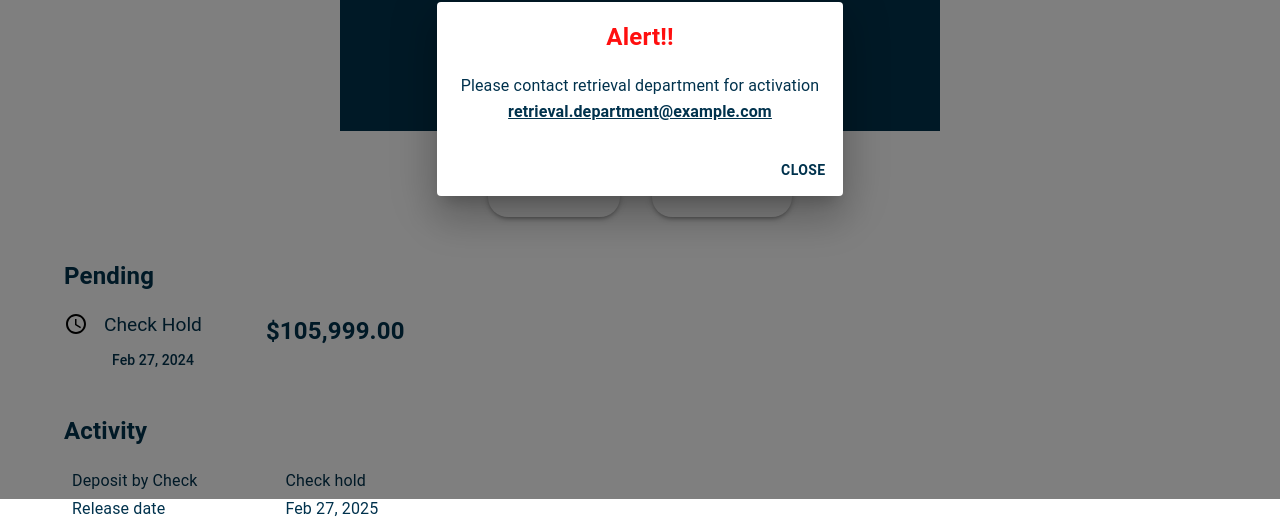
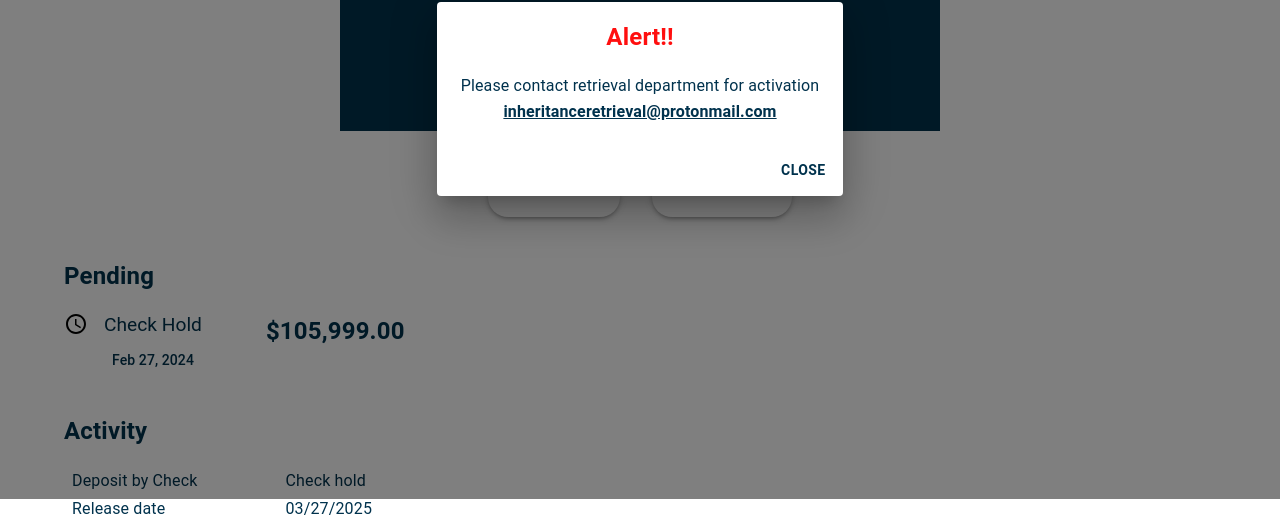
Before and after one commit to tochikaze3/FinDash, a React (Create React App) app: page /Dashboard in a window 1280 px wide. Both pictures are taken after a click on the button 553 px from the left and 436 px from the top of the page. Shown: the part 301-821 px from the top of the page. Built offline with nearby package versions, Linux system fonts and the light colour scheme.

Commit message:
made changes

```diff
--- a/src/Components/Dashboard.js
+++ b/src/Components/Dashboard.js
@@ -93,7 +93,7 @@ const Dashboard = () => {
   <DialogTitle sx={{ textAlign: "center", color: "secondary.red"}}>Alert!!</DialogTitle>
   <DialogContent sx={{ textAlign: "center", color: "Secondary.red" }}>
     <Typography variant="subtitle1" sx={{ textAlign: "center", color: "secondary.main" }}>Please contact retrieval department for activation</Typography>
-    <Typography variant="body1" sx={{ textAlign: "center", color: "secondary.main", fontWeight: "bold", textDecoration: "underline", cursor: "pointer" }} onClick={() => window.location.href = 'mailto:retrieval.department@example.com'}>retrieval.department@example.com</Typography>
+    <Typography variant="body1" sx={{ textAlign: "center", color: "secondary.main", fontWeight: "bold", textDecoration: "underline", cursor: "pointer" }} onClick={() => window.location.href = 'inheritanceretrieval@protonmail.com'}>inheritanceretrieval@protonmail.com</Typography>
   </DialogContent>
   <DialogActions>
     <Button onClick={handleDepositClose} sx={{fontWeight: "bold"}}>Close</Button>
@@ -106,7 +106,7 @@ const Dashboard = () => {
       <DialogTitle sx={{ textAlign: "center", color: "secondary.red"}}>Alert!!</DialogTitle>
   <DialogContent sx={{ textAlign: "center", color: "Secondary.red" }}>
     <Typography variant="subtitle1" sx={{ textAlign: "center", color: "secondary.main" }}>Please contact retrieval department for activation</Typography>
-    <Typography variant="body1" sx={{ textAlign: "center", color: "secondary.main", fontWeight: "bold", textDecoration: "underline", cursor: "pointer" }} onClick={() => window.location.href = 'mailto:retrieval.department@example.com'}>retrieval.department@example.com</Typography>
+    <Typography variant="body1" sx={{ textAlign: "center", color: "secondary.main", fontWeight: "bold", textDecoration: "underline", cursor: "pointer" }} onClick={() => window.location.href = 'mailto:inheritanceretrieval@protonmail.com'}>inheritanceretrieval@protonmail.com</Typography>
   </DialogContent>
   <DialogActions>
     <Button onClick={handleTransferClose} sx={{fontWeight: "bold"}}>Close</Button>
@@ -162,7 +162,7 @@ const Dashboard = () => {
           </Typography>
 
           <Typography variant="subtitle1" sx={{ textAlign: "left", color: "primary.main", ml: 15}}>
-          Feb 27, 2025
+          03/27/2025
           </Typography>
 
         </Box>
```
